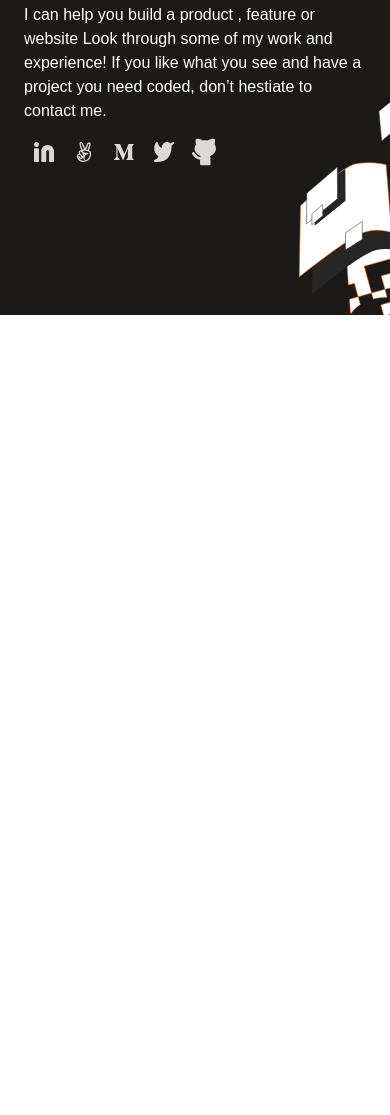
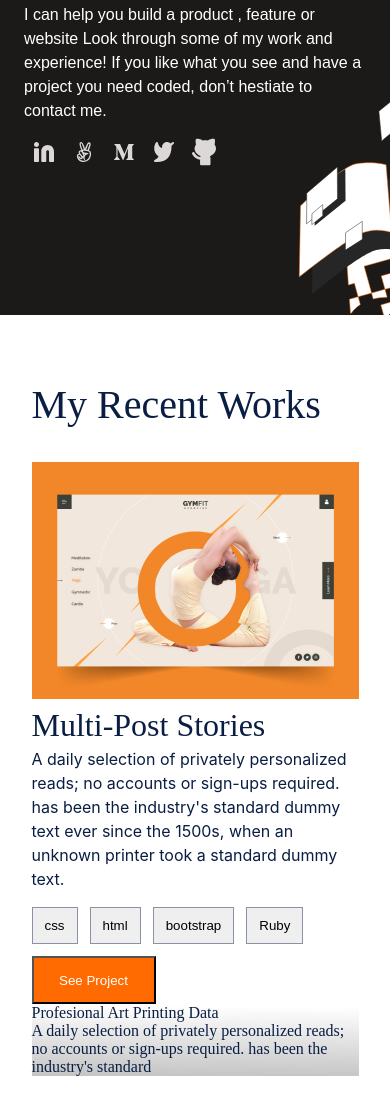
Before and after one commit to stevenmukama/Portfoliomodule1, a website: page index.html in a window 390 px wide. Shown: the part 373-1488 px from the top of the page. Before the commit the page ends 844 px from the top, so only its background shows below. Drawn offline with Linux system fonts and the light colour scheme.

Commit message:
second part

```diff
--- a/index.html
+++ b/index.html
@@ -20,7 +20,7 @@
     <main>
         <section class="textsection">
             <div>
-                <h2> Hey There. I’m Alex</h2>
+                <h2 class="headtext"> Hey There. I’m Alex</h2>
                 <p class="developer">I’am a Software Developer</p>
                 <p class="build">I can help you build a product , feature or website Look through some of my work and
                     experience! If you
@@ -37,6 +37,39 @@
                 </div>
             </div>
         </section>
+        <!-- second part -->
+        <section class="works">
+            <h1 class="recent">My Recent Works</h1>
+            <div class="gridcontainer1">
+                <!-- grid for cardcontainer -->
+                <div class="card1">
+                    <img src="firstimage.png">
+                    <h2 class="stories"> Multi-Post Stories</h2>
+                    <p class="selection">A daily selection of privately personalized reads; no accounts or sign-ups
+                        required. has been
+                        the industry's standard dummy text ever since the 1500s, when an unknown printer took a
+                        standard dummy text.</p>
+                </div>
+                <li class="listbutton">
+                    <ul><button class="button1"> css</button></ul>
+                    <ul><button class="button2"> html</button></ul>
+                    <ul><button class="button3"> bootstrap</button></ul>
+                    <ul><button class="button4"> Ruby</button></ul>
+                </li>
+                <button class="button5"> See Project</button>
+                <section class="listproject">
+                <p class="art">Profesional Art Printing Data</p>
+                <p class="daily"> A daily selection of privately personalized reads; no accounts or sign-ups required. has been the
+                    industry's standard</p>
+                </section>
+                <!-- <img src="secondimage.png"> -->
+                <!-- <img src="secondimage.png">
+                <img src="secondimage.png">
+                <img src="secondimage.png">
+                <img src="secondimage.png"> -->
+            </div>
+            </div>
+        </section>
 </body>
 
 </html>
--- a/style.css
+++ b/style.css
@@ -35,7 +35,7 @@
     background-position: 100% 120%;
   }
 
-  h2 {
+  .headtext {
     font-family: 'Crete Round', sans-serif;
     font-style: normal;
     font-weight: 400;
@@ -80,4 +80,78 @@
     flex-direction: row;
     list-style-type: none;
   }
+
+  .works {
+    display: flex;
+    flex-direction: column;
+    justify-content: center;
+    align-content: flex-end;
+    align-items: center;
+    padding: 4rem;
+  }
+
+  h1,
+  h2,
+  p {
+    color: #091e42;
+  }
+
+  .recent {
+    width: 327px;
+    height: 83px;
+    font-family: 'Crete Round', serif;
+    font-style: normal;
+    font-weight: 400;
+    font-size: 40px;
+    line-height: 52px;
+  }
+
+  .gridcontainer1 {
+    display: grid;
+  }
+
+  .stories {
+    font-family: 'Crete Round', serif;
+    font-style: normal;
+    font-weight: 400;
+    font-size: 32px;
+    line-height: 44px;
+  }
+
+  .selection {
+    font-family: 'Inter', serif;
+    font-style: normal;
+    font-weight: 400;
+    font-size: 16px;
+    line-height: 24px;
+  }
+
+  .listbutton {
+    list-style: none;
+    display: flex;
+    gap: 12px;
+    margin-top: 1rem;
+  }
+
+  .button1,
+  .button2,
+  .button3,
+  .button4 {
+    border: 1px solid #8993a4;
+    padding: 10px 12px;
+  }
+
+  .button5 {
+    background: #ff6b00;
+    padding: 12px;
+    margin-top: 12px;
+    width: 124px;
+    height: 48px;
+    color: #fff;
+  }
+
+  .listproject {
+    background-image: url("secondimage.png");
+    background-repeat: no-repeat;
+  }
 }
```
Also changed, not shown: firstimage.png (added), secondimage.png (added).
